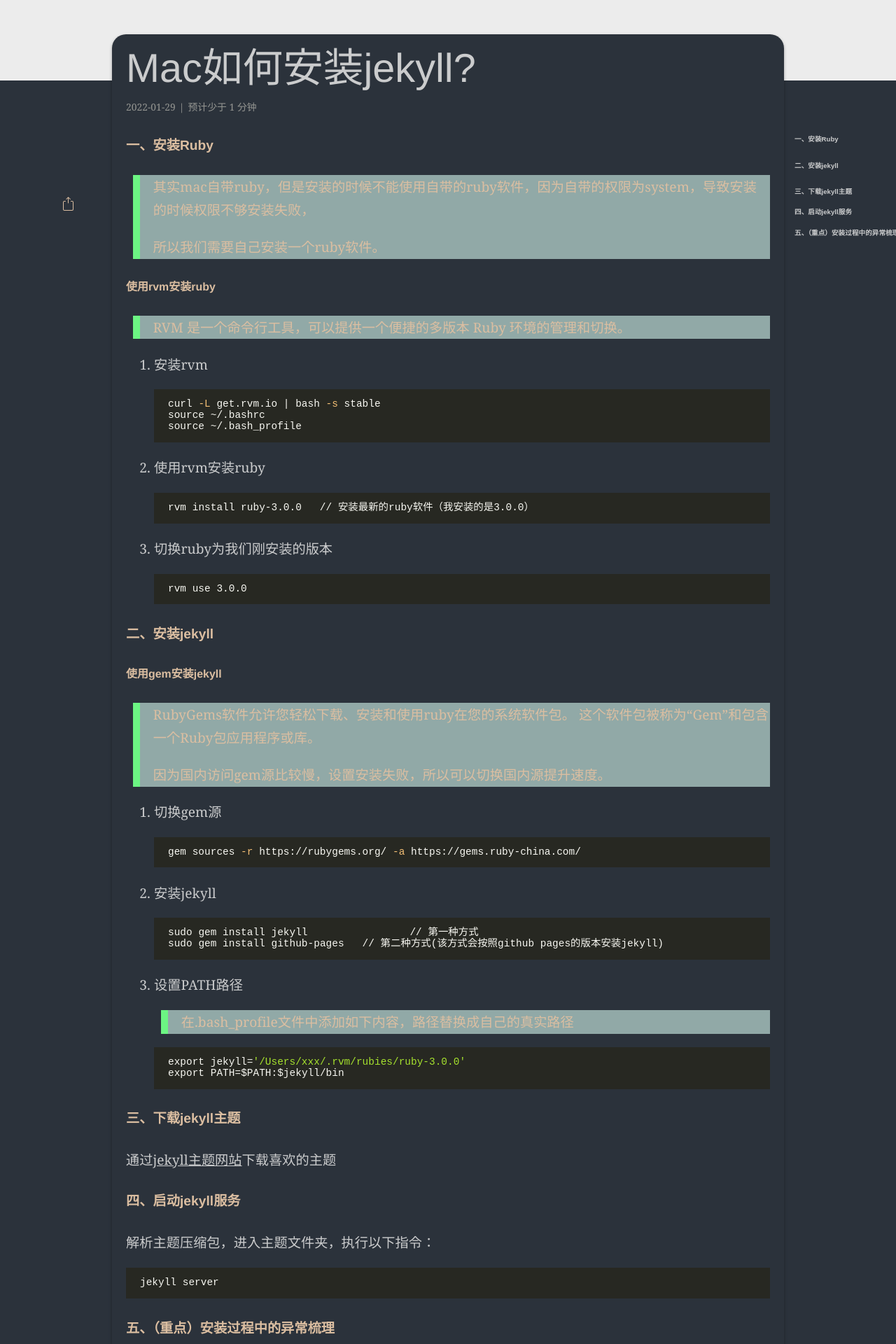
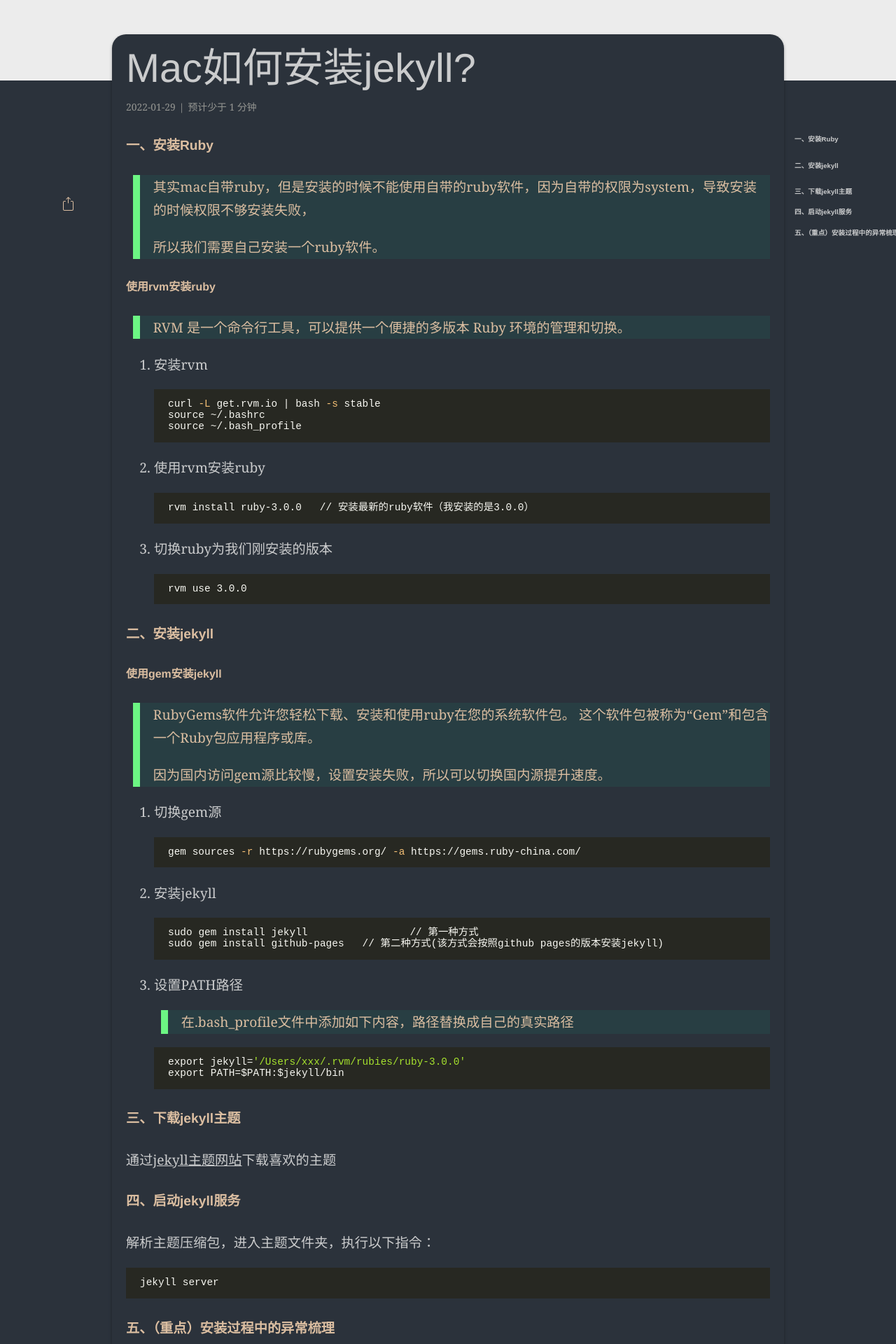
Before and after one commit to javaer996/javaer996.github.io, a Jekyll site: the page built from _posts/2022-01-29-Mac如何安装jekyll.markdown, in a window 1280 px wide. Shown: the part 528-2448 px from the top of the page at 70% size. Built offline with Jekyll 4.4.1, drawn with Linux system fonts in a browser that asks for light colours; some web fonts are replaced; comment, search, counter and statistics services are not loaded.

```diff
--- a/_pages/archive.html
+++ b/_pages/archive.html
@@ -14,7 +14,7 @@
 	</form>
 	<ul id="results-container" class="results-search"></ul>
 	<div class="post-list">
-	{% for post in site.posts limit: 20 %}
+	{% for post in site.posts limit: 15 %}
 		<div class="post">
 			{% include remove_double_slash.html %}
 			<a class="post-list-title" href="{{ post_url }}">{{ post.title }}</a>
--- a/assets/css/main.css
+++ b/assets/css/main.css
@@ -453,7 +453,7 @@
     padding-left: 1em;
     margin-left: 0.5em;
     color: var(--accent-dark);
-    background: #d2f5ec9c;
+    background: #00ffbe0f;
     margin-right: 0;
     font-weight: 100;
 }
@@ -542,12 +542,12 @@
   position: relative;
 }
 ::-moz-selection {
-  background: rgba(49, 30, 62, 0.7);
-  color: white;
+  background: rgba(37, 255, 153, 0.462);
+  color: black;
 }
 ::selection {
-  background: rgba(49, 30, 62, 0.7);
-  color: white;
+  background: rgba(37, 255, 153, 0.462);
+  color: black;
 }
 .clearfix::before, .clearfix::after {
   content: "";
--- a/assets/css/sass/main.scss
+++ b/assets/css/sass/main.scss
@@ -96,13 +96,13 @@
 }
 
 ::-moz-selection {
-  background: rgba(49, 30, 62, 0.7);
-  color: #ffffff;
+  background: rgba(37, 255, 153, 0.462);
+  color: black;
 }
 
 ::selection {
-  background: rgba(49, 30, 62, 0.7);
-  color: #ffffff;
+  background: rgba(37, 255, 153, 0.462);
+  color: black;
 }
 
 .clearfix::before, .clearfix::after {
```
